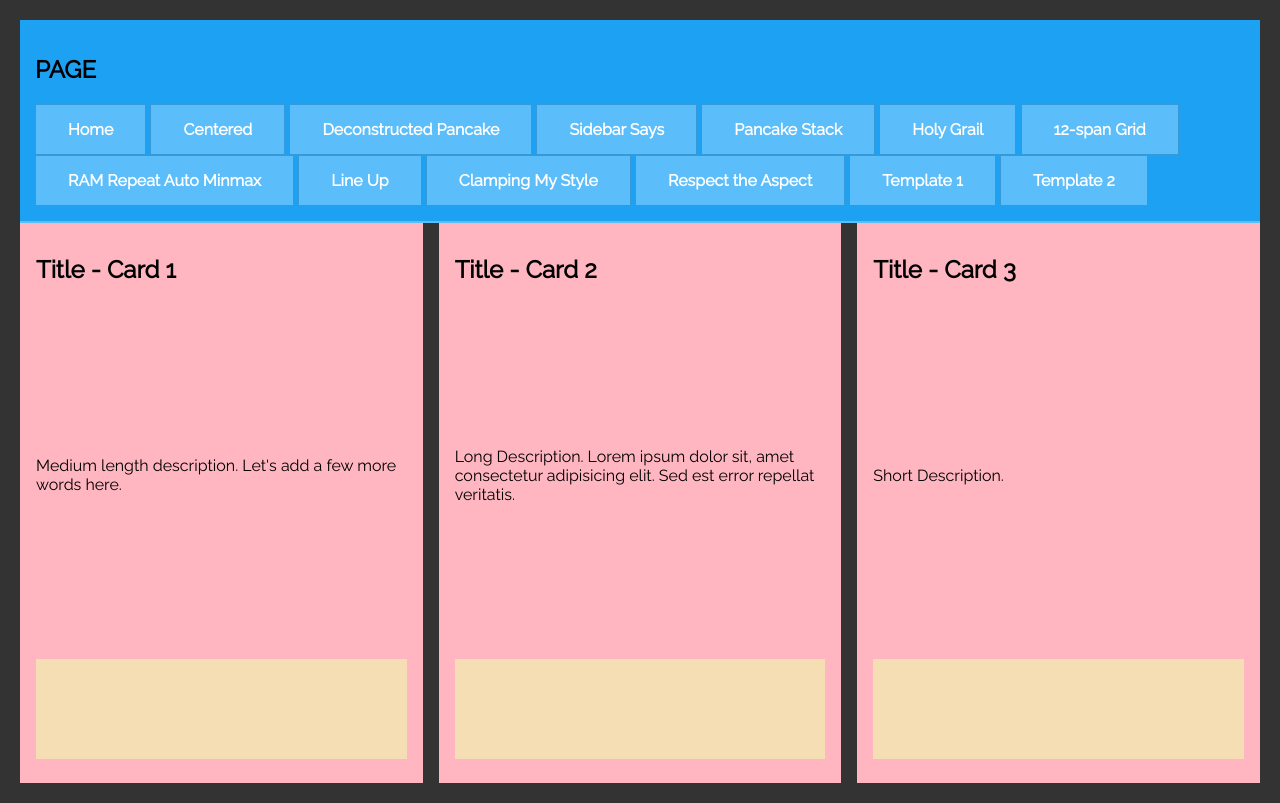
After one commit to Viperium/CSSGrid, a PHP site: page /template-tests/line-up.php in a window 1280 px wide. The commit adds this page. Run offline with PHP 8.4, Linux system fonts and the light colour scheme; some libraries are stand-ins or nearby versions.

Commit message:
Added few new templates

```diff
--- a/assets/css/home.css
+++ b/assets/css/home.css
@@ -18,7 +18,7 @@ header {
     background-color: aliceblue;
     display: grid;
     grid-template-columns: 1fr;
-    grid-template-rows: 130px 200px;
+    grid-template-rows: 200px 400px;
     grid-auto-rows: minmax(60px, 200px);
     grid-template-areas:
             "nav"
@@ -33,7 +33,7 @@ nav {
 }
 div#banner {
     grid-area: banner;
-    background: url('../images/swimmer.jpg') no-repeat 50% 53%;
+    background: url('../images/swimmer.jpg') no-repeat 50% 65%;
     background-size: cover;
 }
 
--- /dev/null
+++ b/assets/css/line-up.css
@@ -0,0 +1,28 @@
+.example {
+    display: grid;
+    grid-gap: 1rem;
+    grid-template-columns: repeat(3, 1fr);
+}
+
+.visual {
+   height: 100px;
+   width: 100%;
+   background: wheat;
+   margin: 0.5rem 0;
+}
+
+.card {
+    display: flex;
+    flex-direction: column;
+    justify-content: space-between;
+    background: lightpink;
+    padding: 1rem;
+}
+
+body {
+    font-family: system-ui, sans-serif;
+}
+
+h1 {
+    font-size: 1.5rem;
+}
--- a/assets/css/main.css
+++ b/assets/css/main.css
@@ -13,6 +13,7 @@ header {
 
 nav {
     padding: 15px;
+    border-bottom: 2px solid #5bbdfa;
 }
 
 div#banner {
--- /dev/null
+++ b/template-tests/line-up.php
@@ -0,0 +1,36 @@
+<?php
+    define('PAGE', 'Line Up');
+    define('CSS', 'line-up');
+?>
+<!DOCTYPE html>
+<html lang="en">
+<head>
+    <link rel="stylesheet" href="../assets/css/background.css">
+    <link rel="stylesheet" href="../assets/css/main.css">
+    <link rel="stylesheet" href="../assets/css/<?php echo CSS ?>.css">
+    <title><?php echo PAGE; ?> Example</title>
+</head>
+<body>
+
+<div class="grid-container">
+    <header><?php require('../template/nav.php') ?></header>
+    <div class="example">
+        <div class="card">
+            <h1>Title - Card 1</h1>
+            <p>Medium length description. Let's add a few more words here.</p>
+            <div class="visual"></div>
+        </div>
+        <div class="card">
+            <h1>Title - Card 2</h1>
+            <p>Long Description. Lorem ipsum dolor sit, amet consectetur adipisicing elit. Sed est error repellat veritatis.</p>
+            <div class="visual"></div>
+        </div>
+        <div class="card">
+            <h1>Title - Card 3</h1>
+            <p>Short Description.</p>
+            <div class="visual"></div>
+        </div>
+    </div>
+</div>
+</body>
+</html>
--- a/template/nav.php
+++ b/template/nav.php
@@ -6,6 +6,11 @@
     <a href="../template-tests/sidebar-says.php">Sidebar Says</a>
     <a href="../template-tests/pancake-stack.php">Pancake Stack</a>
     <a href="../template-tests/holy-grail.php">Holy Grail</a>
+    <a href="../template-tests/span-grid.php">12-span Grid</a>
+    <a href="../template-tests/ram.php">RAM Repeat Auto Minmax</a>
+    <a href="../template-tests/line-up.php">Line Up</a>
+    <a href="../template-tests/clamping.php">Clamping My Style</a>
+    <a href="../template-tests/respect.php">Respect the Aspect</a>
     <a href="../template-tests/template-1.php">Template 1</a>
     <a href="../template-tests/template-2.php">Template 2</a>
 </nav>
--- a/template/navIndex.php
+++ b/template/navIndex.php
@@ -6,6 +6,11 @@
     <a href="template-tests/sidebar-says.php">Sidebar Says</a>
     <a href="template-tests/pancake-stack.php">Pancake Stack</a>
     <a href="template-tests/holy-grail.php">Holy Grail</a>
+    <a href="template-tests/span-grid.php">12-span Grid</a>
+    <a href="template-tests/ram.php">RAM Repeat Auto Minmax</a>
+    <a href="template-tests/line-up.php">Line Up</a>
+    <a href="template-tests/clamping.php">Clamping My Style</a>
+    <a href="template-tests/respect.php">Respect the Aspect</a>
     <a href="template-tests/template-1.php">Template 1</a>
     <a href="template-tests/template-2.php">Template 2</a>
 </nav>
```
Also changed, not shown: assets/css/clamping.css (added, +28 -0 lines), assets/css/ram.css (added, +16 -0 lines), assets/css/respect.css (added, +27 -0 lines), assets/css/span-grid.css (added, +34 -0 lines), template-tests/clamping.php (added, +26 -0 lines), template-tests/ram.php (added, +25 -0 lines), template-tests/respect.php (added, +26 -0 lines), template-tests/span-grid.php (added, +25 -0 lines).
